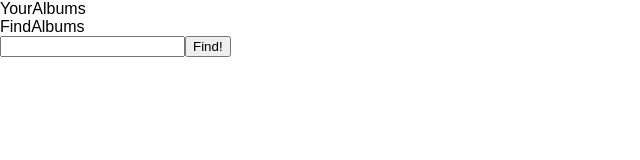
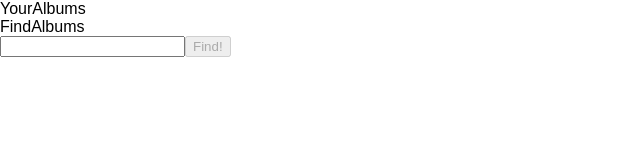
Before and after one commit to yurakt/ug-test, a React (Create React App) app: page / in a window 1280 px wide. Shown: the top 160 px of the page, without its empty margins (0-640 px from the left). Built offline with nearby package versions, Linux system fonts and the light colour scheme.

Commit message:
Disable button if query is empty

```diff
--- a/src/js/actions/index.js
+++ b/src/js/actions/index.js
@@ -1,9 +1,6 @@
 import { FIND_REQUEST, FIND_LOADED, ADD, REMOVE } from '../constants'
 
 const fetchData = (query, offset) => {
-  // temp!
-  query = 'shop'
-
   let url = `http://musicbrainz.org/ws/2/release`
   url += `?query=${query}&limit=1&offset=${offset}&fmt=json`
   return fetch(url)
--- a/src/js/components/FindAlbums.js
+++ b/src/js/components/FindAlbums.js
@@ -7,18 +7,35 @@ import { add, find } from '../actions'
 
 class FindAlbums extends React.Component {
 
+  constructor(props) {
+    super(props)
+    this.state = {
+      query: ''
+    }
+  }
+
   add = ({ id, title }) => {
     const { add } = this.props
     add(id, title)
   }
 
   find = () => {
-    const { query, offset, find } = this.props
+    const { offset, find } = this.props
+    const { query } = this.state
     find(query, offset)
+  }
+
+  onChangeQuery = (e) => {
+    console.log('e', e.target.value);
+    this.setState({
+      query: e.target.value
+    });
   }
 
   render() {
     const { albums, yourAlbums, onFindClick } = this.props
+    const { query } = this.state
+
     const albumViews = Object.keys(albums)
       .map((key, i) => {
         const item = albums[key]
@@ -37,8 +54,11 @@ class FindAlbums extends React.Component {
       <div>
         FindAlbums
         <div>
-          <input />
-          <button onClick={this.find}>
+          <input onChange={this.onChangeQuery} />
+          <button
+            onClick={this.find}
+            disabled={!query}
+          >
             Find!
           </button>
         </div>
```
